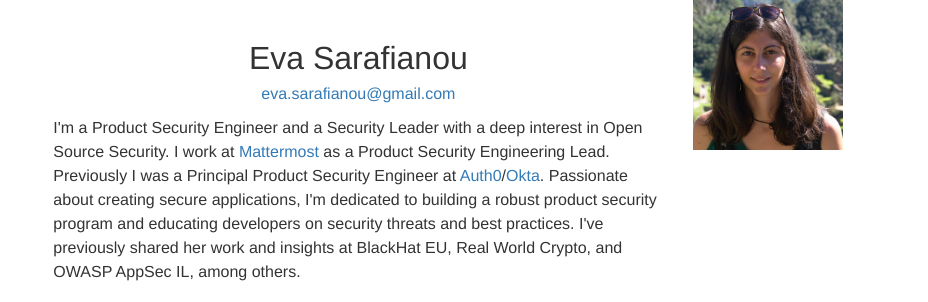
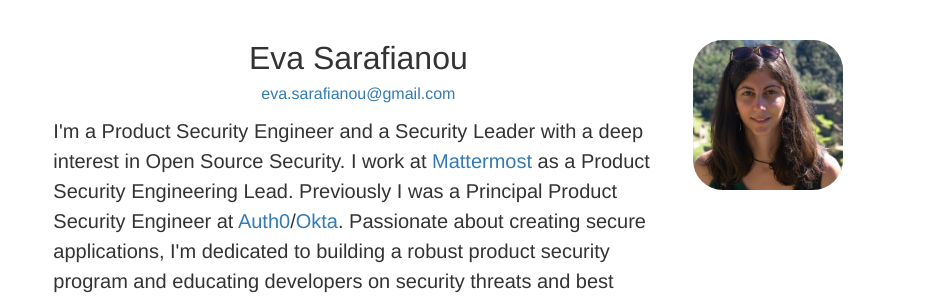
Before and after one commit to esarafianou/esarafianou.github.io, a plain HTML site: page index.html in a window 1280 px wide. Shown: the top 302 px of the page, without its empty margins (175-1103 px from the left). Drawn offline with nearby package versions, Linux system fonts and the light colour scheme; files that its build step writes are made by us from their sources.

Commit message:
small updates

```diff
--- a/index.html
+++ b/index.html
@@ -23,7 +23,7 @@
                 <br>
                 <a href="mailto:eva.sarafianou@gmail.com">eva.sarafianou@gmail.com</a>
             </p>
-            <p align="left">
+            <p align="left" style="font-size:20px">
                 I'm a Product Security Engineer and a Security Leader with a deep interest in Open Source Security. I work at <a href="https://mattermost.com">Mattermost</a> as a Product Security Engineering Lead. Previously I  was a Principal Product Security Engineer at <a href="https://auth0.com">Auth0</a>/<a href="https://okta.com">Okta</a>. Passionate about creating secure applications, I'm dedicated to building a robust product security program and educating developers on security threats and best practices. I've previously shared her work and insights at BlackHat EU, Real World Crypto, and OWASP AppSec IL, among others.
 	    </p>
             <br>
@@ -31,8 +31,8 @@
                 <a href="https://www.linkedin.com/in/eva-sarafianou/" target="_blank"><img src="assets/linkedin.png" height="25"></a>
             </p>
         </div>
-        <div class="col-md-3 col-sm-3 photo">
-            <img src="assets/avatar.jpg" height="150px" id="ns"/>
+        <div class="col-md-3 col-sm-3 photo" style="margin-top:20px">
+            <img src="assets/avatar.jpg" height="150px" id="ns" style="margin-top:20px;border-radius:30px"/>
         </div>
     </div>
   </div>
@@ -59,8 +59,8 @@
         <div class="news row">
             <div class="col-md-offset-2 col-sm-offset-2 col-sm-12 col-md-12 col-xs-12">
                 <ul style="padding-left:10px">
-                    <p> &nbsp; &nbsp; &nbsp;&nbsp; &nbsp; <font size="4.5px">Offensive Security Web Expert (OSWE), 2020 (<a href="https://www.youracclaim.com/badges/bdefbc27-77d4-4de6-aa9a-5dc36b8c4d06/linked_in_profile">credential</a> )</font><br><br>
-                    <p> &nbsp; &nbsp; &nbsp;&nbsp; &nbsp; <font size="4.5px">AWS Certified Security - Specialty, 2021 (<a href="https://www.credly.com/badges/e7703aa6-d12e-46d0-8c4d-5fea85c3d079">credential</a> )</font><br><br>
+                    <p> &nbsp; &nbsp; &nbsp;&nbsp; &nbsp; <font size="4.5px">Offensive Security Web Expert (OSWE), 2020 (<a href="https://www.youracclaim.com/badges/bdefbc27-77d4-4de6-aa9a-5dc36b8c4d06/linked_in_profile">credential</a>)</font><br><br>
+                    <p> &nbsp; &nbsp; &nbsp;&nbsp; &nbsp; <font size="4.5px">AWS Certified Security - Specialty, 2021 (<a href="https://www.credly.com/badges/e7703aa6-d12e-46d0-8c4d-5fea85c3d079">credential</a>)</font><br><br>
 
                 </ul>
             </div>
```
